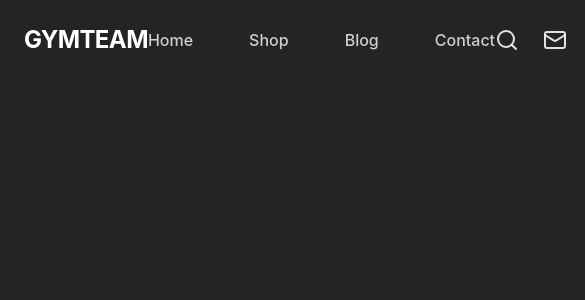
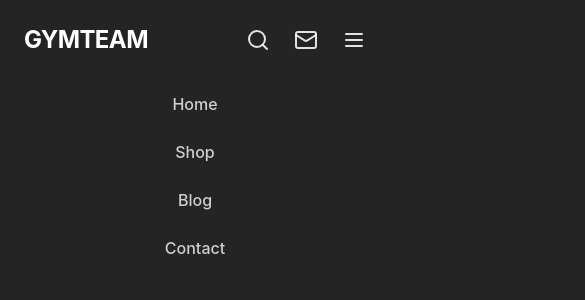
Before and after one commit to aehamdy/gymteam_landingpage, a React (Vite) app: page / in a window 390 px wide. Shown: the top 300 px of the page, 585 px wide, since content can reach past the window. Built offline with nearby package versions, Linux system fonts and the light colour scheme.

Commit message:
chore: Set responsivity for Nav bar and Menu icon

```diff
--- a/src/components/Header.jsx
+++ b/src/components/Header.jsx
@@ -4,7 +4,7 @@ import Nav from "./Nav";
 
 function Header() {
   return (
-    <header className="flex justify-between items-center py-6">
+    <header className="relative flex justify-between items-center py-6">
       <Logo />
       <Nav />
       <HeaderIcons />
--- a/src/components/Nav.jsx
+++ b/src/components/Nav.jsx
@@ -1,13 +1,15 @@
 import { navItems } from "../constants";
-
+// sm: 640px =>
+// md: tablet 768px =>
 function Nav() {
   return (
-    <ul className="flex gap-14 text-secondary-paragraph">
+    <ul className="absolute md:relative flex flex-col md:flex-row md:gap-8 lg:gap-14 top-[100%] md:top-auto w-full md:w-fit text-secondary-paragraph">
       {navItems.map((item, i) => (
-        <li key={i} className="font-medium hover:text-white duration-short">
-          <a href={item.href} className="">
-            {item.label}
-          </a>
+        <li
+          key={i}
+          className="text-center py-3 font-medium hover:text-white cursor-pointer duration-short"
+        >
+          <a href={item.href}>{item.label}</a>
         </li>
       ))}
     </ul>
--- a/src/components/header-icons/Icons.jsx
+++ b/src/components/header-icons/Icons.jsx
@@ -10,6 +10,6 @@ export function Message() {
 
 export function Menu() {
   return (
-    <MenuIcon className="hover:text-white duration-short cursor-pointer" />
+    <MenuIcon className="md:hidden hover:text-white duration-short cursor-pointer" />
   );
 }
```
